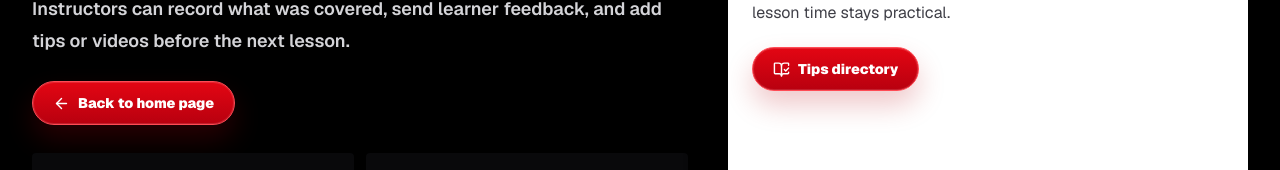
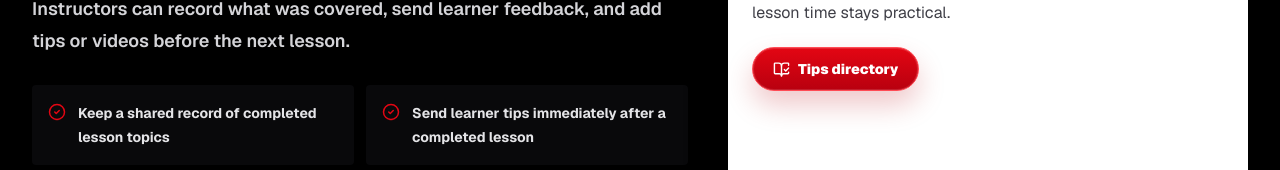
Before and after one commit to LDrivingAcademy/LDA, a Next.js app: page /progress-tracker in a window 1280 px wide. Shown: the part 389-559 px from the top of the page. Built offline with nearby package versions, Linux system fonts and the light colour scheme; no server answers.

Commit message:
Remove duplicate progress tracker back button

```diff
--- a/src/app/progress-tracker/page.tsx
+++ b/src/app/progress-tracker/page.tsx
@@ -101,9 +101,6 @@ export default async function ProgressTrackerPage({ searchParams }: ProgressTrac
               <p className="mt-5 max-w-2xl text-lg font-semibold leading-8 text-zinc-300">
                 Instructors can record what was covered, send learner feedback, and add tips or videos before the next lesson.
               </p>
-              <Link href={backHref} className="lda-pill lda-pill-sm mt-6">
-                <ArrowLeft size={17} /> {backLabel}
-              </Link>
               <div className="mt-7 grid gap-3 sm:grid-cols-2">
                 {benefits.map((benefit) => (
                   <div key={benefit} className="flex items-start gap-3 rounded bg-zinc-950 p-4 text-sm font-bold leading-6 text-zinc-200">
```
